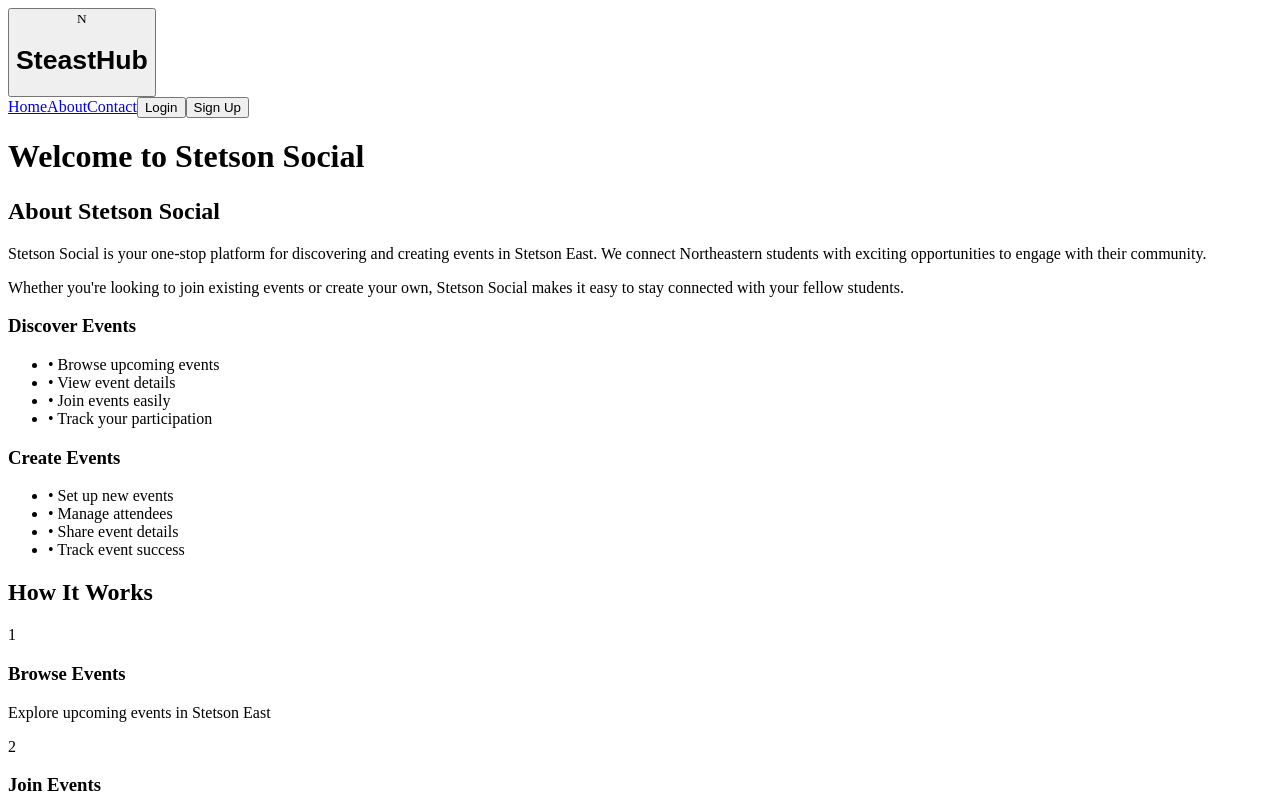
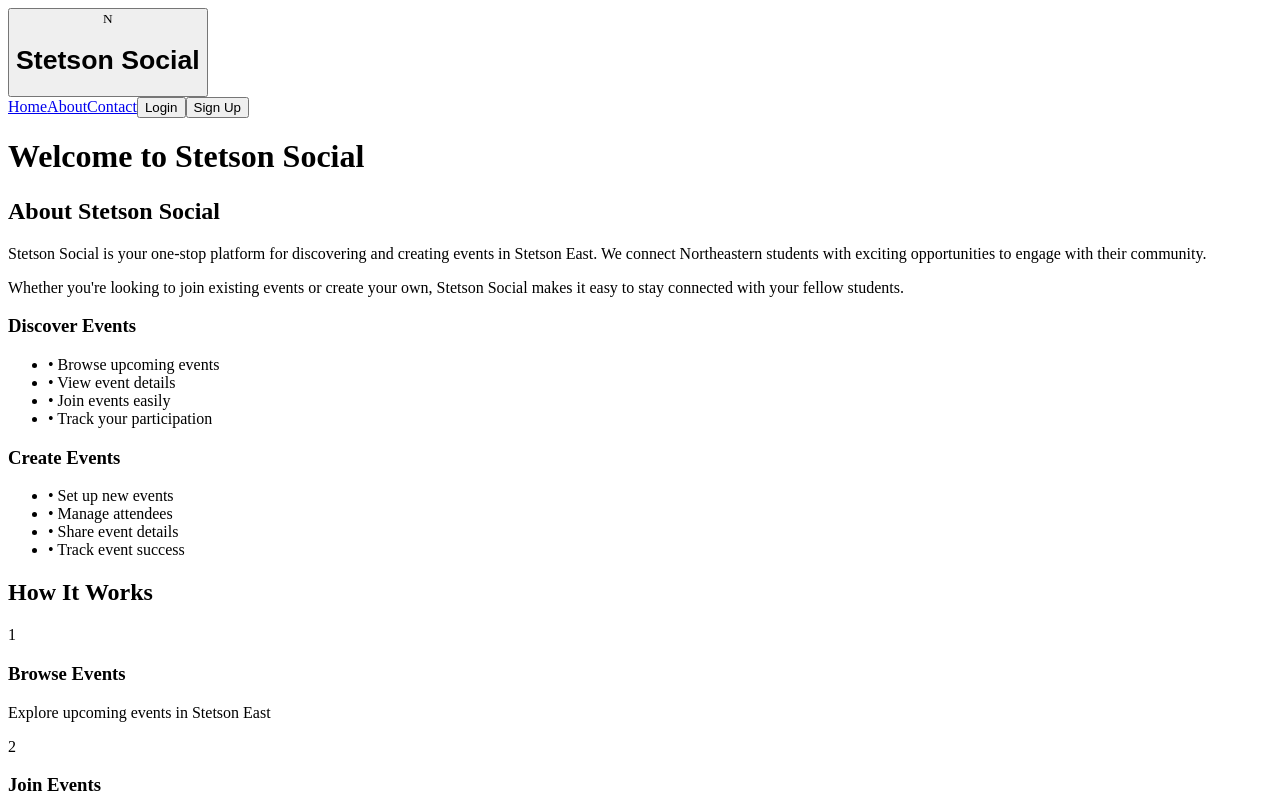
Before and after one commit to dnakhooda/SteastHack, a Next.js app: page /learnmore in a window 1280 px wide. Shown: the top 800 px of the page. Built offline with nearby package versions, Linux system fonts and the light colour scheme; no server answers.

Commit message:
minor bug fix

```diff
--- a/src/componenets/Nav.js
+++ b/src/componenets/Nav.js
@@ -34,7 +34,7 @@
                 N
               </span>
             </div>
-            <h1 className="text-3xl font-bold text-white">SteastHub</h1>
+            <h1 className="text-3xl font-bold text-white">Stetson Social</h1>
           </button>
           <nav className="space-x-8">
             <a
```
